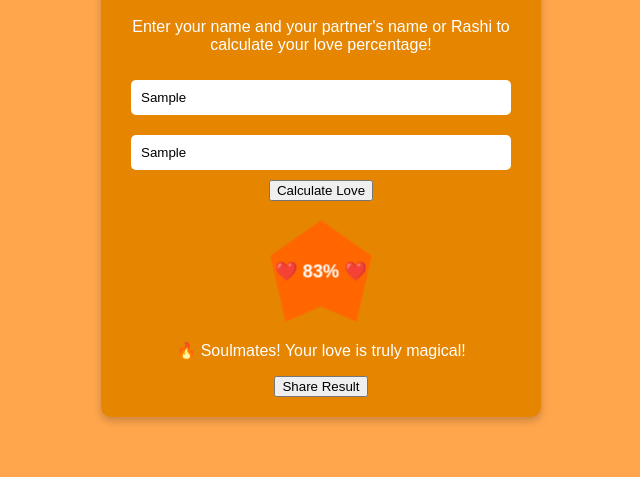
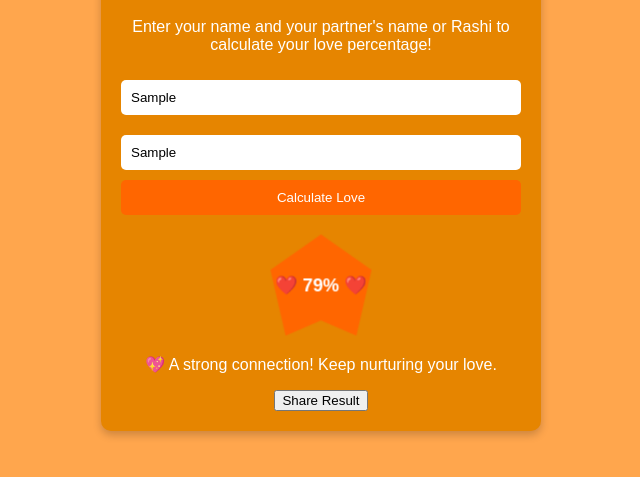
Before and after one commit to Akc12985/tool, a plain HTML site: page love-calculator.html in a window 1280 px wide. Both pictures are taken after typing "Sample", "Sample" into the empty fields and a click on the button "Calculate Love". Shown: the part 161-638 px from the top of the page, without its empty margins (319-959 px from the left). Drawn offline with Linux system fonts and the light colour scheme.

Commit message:
Update love-calculator.html

```diff
--- a/love-calculator.html
+++ b/love-calculator.html
@@ -3,90 +3,7 @@
 <head>
     <meta charset="UTF-8">
     <meta name="viewport" content="width=device-width, initial-scale=1.0">
-    <meta name="description" content="Ultimate Love Calculator - Find your love compatibility using names or Rashi (Zodiac Signs). Try now!">
     <title>Love Calculator - Find Your Love Compatibility</title>
-    <link rel="stylesheet" href="styles.css">
-    <script src="script.js" defer></script>
-</head>
-<body>
-    <!-- Left Ad Section -->
-    <div class="ad-left">
-        <script async src="https://pagead2.googlesyndication.com/pagead/js/adsbygoogle.js"></script>
-        <ins class="adsbygoogle"
-             style="display:block"
-             data-ad-client="ca-app-pub-7057695873482887"
-             data-ad-slot="8167485814"
-             data-ad-format="auto"
-             data-full-width-responsive="true"></ins>
-        <script>(adsbygoogle = window.adsbygoogle || []).push({});</script>
-    </div>
-
-    <!-- Main Content -->
-    <div class="container">
-        <h1>❤️ Love Calculator ❤️</h1>
-        <p>Enter your name and your partner's name or Rashi to calculate your love percentage!</p>
-
-        <div class="input-box">
-            <input type="text" id="yourName" placeholder="Your Name / Rashi" required>
-            <input type="text" id="partnerName" placeholder="Partner's Name / Rashi" required>
-            <button onclick="calculateLove()">Calculate Love</button>
-        </div>
-
-        <div class="heart-container">
-            <div class="heart" id="heart">
-                <span id="lovePercentage">❤️ 0% ❤️</span>
-            </div>
-        </div>
-
-        <p id="loveMessage"></p>
-        <button onclick="shareResult()">Share Result</button>
-    </div>
-
-    <!-- Right Ad Section -->
-    <div class="ad-right">
-        <script async src="https://pagead2.googlesyndication.com/pagead/js/adsbygoogle.js"></script>
-        <ins class="adsbygoogle"
-             style="display:block"
-             data-ad-client="ca-app-pub-7057695873482887"
-             data-ad-slot="6255638346"
-             data-ad-format="auto"
-             data-full-width-responsive="true"></ins>
-        <script>(adsbygoogle = window.adsbygoogle || []).push({});</script>
-    </div>
-
-    <script>
-        function calculateLove() {
-            let yourName = document.getElementById("yourName").value.trim();
-            let partnerName = document.getElementById("partnerName").value.trim();
-
-            if (yourName === "" || partnerName === "") {
-                alert("Please enter both names or Rashis!");
-                return;
-            }
-
-            let loveScore = Math.floor(Math.random() * (95 - 70 + 1)) + 70;
-            document.getElementById("lovePercentage").innerText = `❤️ ${loveScore}% ❤️`;
-            document.getElementById("heart").classList.add("pulse");
-
-            let loveMessage;
-            if (loveScore > 80) {
-                loveMessage = "🔥 Soulmates! Your love is truly magical!";
-            } else if (loveScore > 50) {
-                loveMessage = "💖 A strong connection! Keep nurturing your love.";
-            } else {
-                loveMessage = "💔 Work on your bond to make it stronger!";
-            }
-            document.getElementById("loveMessage").innerText = loveMessage;
-        }
-
-        function shareResult() {
-            let result = document.getElementById("lovePercentage").innerText;
-            let message = `Check out our Love Compatibility: ${result} 💕 Try it now!`;
-            let shareUrl = `https://twitter.com/intent/tweet?text=${encodeURIComponent(message)}`;
-            window.open(shareUrl, '_blank');
-        }
-    </script>
-
     <style>
         body {
             font-family: Arial, sans-serif;
@@ -108,11 +25,24 @@
             box-shadow: 0 4px 8px rgba(0,0,0,0.2);
         }
         .input-box input {
-            width: 90%;
+            width: 100%;
             padding: 10px;
             margin: 10px 0;
             border: none;
             border-radius: 5px;
+            box-sizing: border-box;
+        }
+        .input-box button {
+            width: 100%;
+            padding: 10px;
+            background-color: #FF6600;
+            color: white;
+            border: none;
+            border-radius: 5px;
+            cursor: pointer;
+        }
+        .input-box button:hover {
+            background-color: #E68500;
         }
         .heart-container {
             margin: 20px auto;
@@ -147,6 +77,104 @@
             width: 160px;
             height: 600px;
         }
+        @media (max-width: 768px) {
+            .ad-left, .ad-right {
+                display: none;
+            }
+            .container {
+                margin: 20px auto;
+            }
+        }
     </style>
+</head>
+<body>
+    <!-- Left Ad Section -->
+    <div class="ad-left">
+        <script async src="https://pagead2.googlesyndication.com/pagead/js/adsbygoogle.js"></script>
+        <ins class="adsbygoogle"
+             style="display:block"
+             data-ad-client="ca-app-pub-7057695873482887"
+             data-ad-slot="8167485814"
+             data-ad-format="auto"
+             data-full-width-responsive="true"></ins>
+        <script>(adsbygoogle = window.adsbygoogle || []).push({});</script>
+    </div>
+
+    <!-- Main Content -->
+    <div class="container">
+        <h1>❤️ Love Calculator ❤️</h1>
+        <p>Enter your name and your partner's name or Rashi to calculate your love percentage!</p>
+
+        <form onsubmit="calculateLove(); return false;">
+            <div class="input-box">
+                <input type="text" id="yourName" placeholder="Your Name / Rashi" required>
+                <input type="text" id="partnerName" placeholder="Partner's Name / Rashi" required>
+                <button type="submit">Calculate Love</button>
+            </div>
+        </form>
+
+        <div class="heart-container">
+            <div class="heart" id="heart">
+                <span id="lovePercentage">❤️ 0% ❤️</span>
+            </div>
+        </div>
+
+        <p id="loveMessage"></p>
+        <button onclick="shareResult()">Share Result</button>
+    </div>
+
+    <!-- Right Ad Section -->
+    <div class="ad-right">
+        <script async src="https://pagead2.googlesyndication.com/pagead/js/adsbygoogle.js"></script>
+        <ins class="adsbygoogle"
+             style="display:block"
+             data-ad-client="ca-app-pub-7057695873482887"
+             data-ad-slot="6255638346"
+             data-ad-format="auto"
+             data-full-width-responsive="true"></ins>
+        <script>(adsbygoogle = window.adsbygoogle || []).push({});</script>
+    </div>
+
+    <script>
+        function calculateLoveScore(yourName, partnerName) {
+            let combinedNames = (yourName + partnerName).toLowerCase();
+            let score = 0;
+            for (let char of combinedNames) {
+                score += char.charCodeAt(0);
+            }
+            return (score % 25) + 70; // Range: 70-95
+        }
+
+        function calculateLove() {
+            let yourName = document.getElementById("yourName").value.trim();
+            let partnerName = document.getElementById("partnerName").value.trim();
+
+            if (!yourName || !partnerName) {
+                alert("Please enter both names or Rashis!");
+                return;
+            }
+
+            let loveScore = calculateLoveScore(yourName, partnerName);
+            document.getElementById("lovePercentage").innerText = `❤️ ${loveScore}% ❤️`;
+            document.getElementById("heart").classList.add("pulse");
+
+            let loveMessage;
+            if (loveScore > 80) {
+                loveMessage = "🔥 Soulmates! Your love is truly magical!";
+            } else if (loveScore > 50) {
+                loveMessage = "💖 A strong connection! Keep nurturing your love.";
+            } else {
+                loveMessage = "💔 Work on your bond to make it stronger!";
+            }
+            document.getElementById("loveMessage").innerText = loveMessage;
+        }
+
+        function shareResult() {
+            let result = document.getElementById("lovePercentage").innerText;
+            let message = `Check out our Love Compatibility: ${result} 💕 Try it now!`;
+            let shareUrl = `https://twitter.com/intent/tweet?text=${encodeURIComponent(message)}`;
+            window.open(shareUrl, '_blank');
+        }
+    </script>
 </body>
 </html>
```
